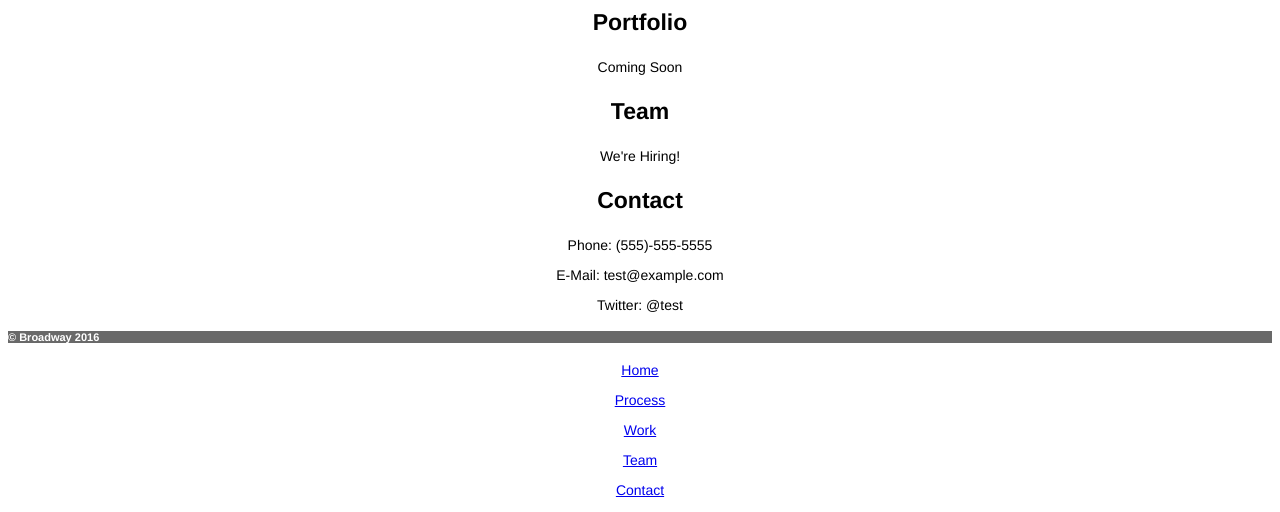
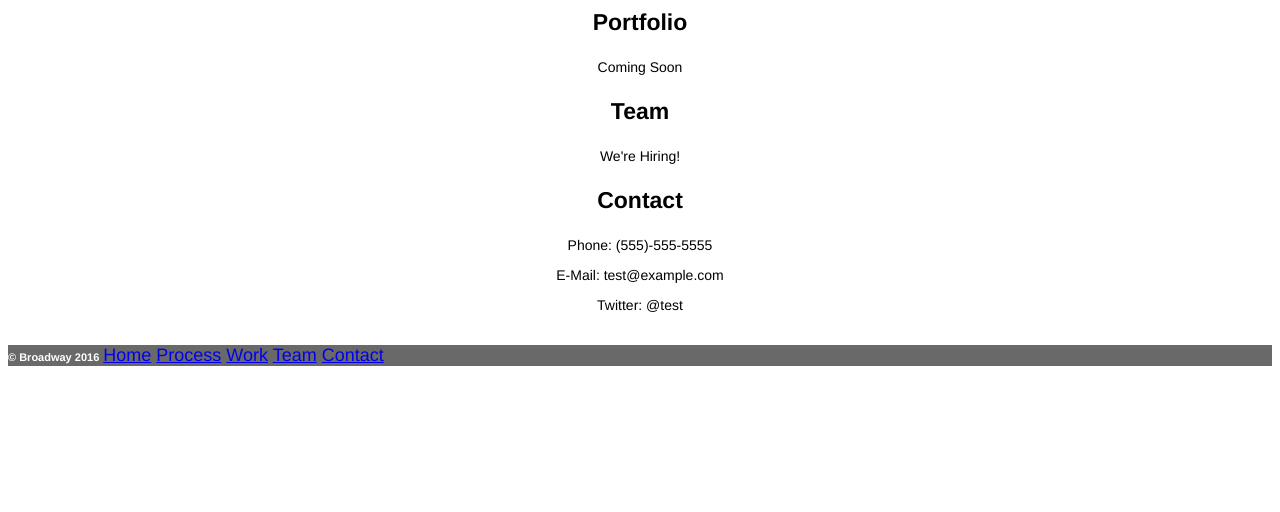
Before and after one commit to Madness1011/broadway, a plain HTML site: page index.html in a window 1280 px wide. Shown: the part 994-1506 px from the top of the page. After the commit the page ends 1368 px from the top, so only its background shows below. Drawn offline with Linux system fonts and the light colour scheme.

Commit message:
finished

```diff
--- a/index.html
+++ b/index.html
@@ -39,10 +39,13 @@
       <p>E-Mail: test@example.com</p>
       <p>Twitter: @test</p>
     <h5>&copy; Broadway 2016</h5>
-    <p><a href="#Home">Home</a></p>
-    <p><a href="#Process">Process</a></p>
-    <p><a href="#Work">Work</a></p>
-    <p><a href="#Team">Team</a></p>
-    <p><a href="#Contact">Contact</a></p>
+    <div class="banner2">
+      <h5>&copy; Broadway 2016</h5>
+      <p class="p02"><a href="#Home">Home</a>
+      <a href="#Process">Process</a>
+      <a href="#Work">Work</a>
+      <a href="#Team">Team</a>
+      <a href="#Contact">Contact</a></p>
+    </div>
 </body>
 </html>
--- a/resources/css/style.css
+++ b/resources/css/style.css
@@ -29,8 +29,8 @@ h5 {
   font-family: Helvetica;
   font-size: 11px;
   color: white;
-  background-color: dimgray;
   text-align: left;
+  display: inline;
 }
 p {
   text-align: center;
@@ -42,8 +42,18 @@ p {
   font-family: Helvetica;
   font-size: 18px;
   color: white;
-  list-style: none;
 }
-.banner{
+.p02 {
+  text-align: left;
+  font-family: Helvetica;
+  font-size: 18px;
+  color: white;
+  display: inline;
+}
+.banner {
   background: url("https://s3.amazonaws.com/codecademy-content/programs/freelance-one/broadway/images/the-flatiron-building.png") repeat;
 }
+.banner2 {
+  background: dimgray repeat;
+  text-align: left;
+}
```
